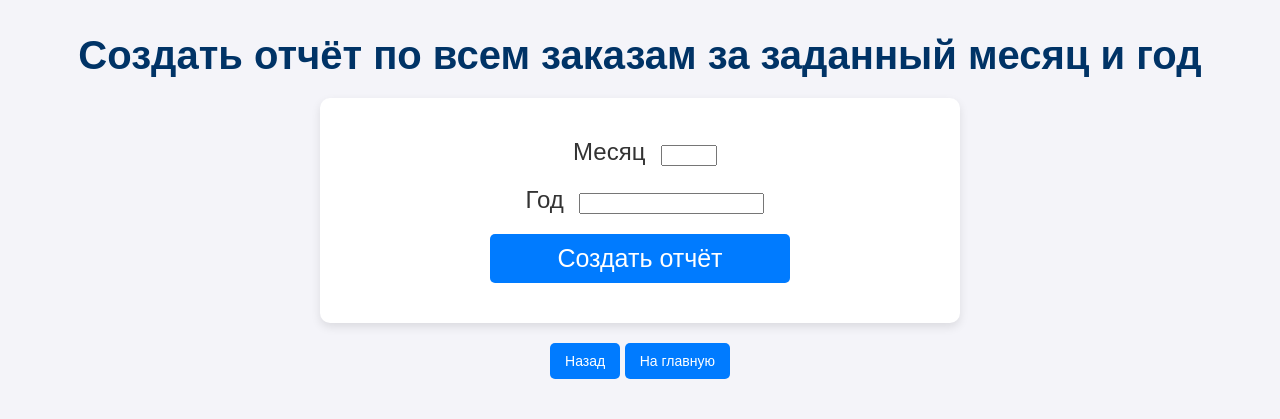
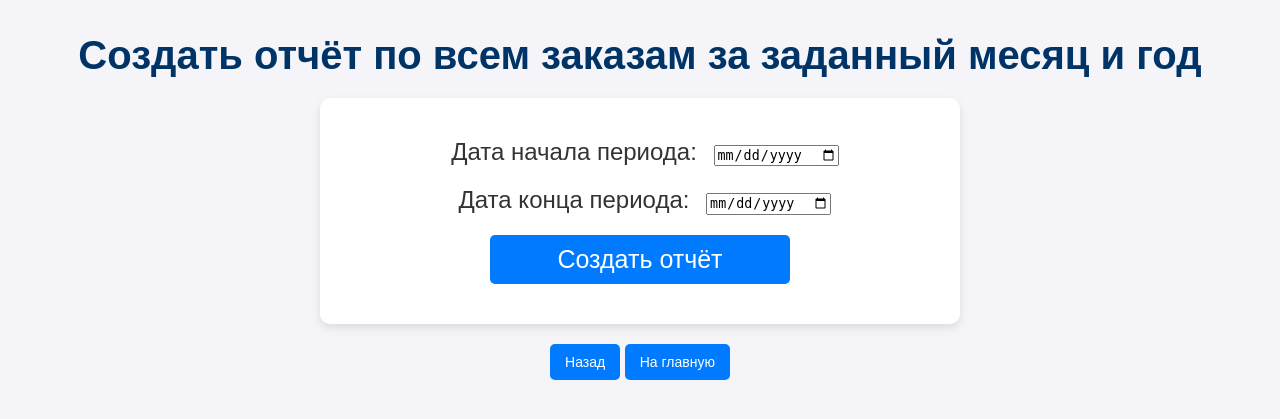
Before and after one commit to Ho1j/RIS_lab, a Flask app: page /reports/create_1 in a window 1280 px wide. Shown: the top 419 px of the page. Run offline with Flask 3, Linux system fonts and the light colour scheme; the visitor is signed in with stand-in values (Sample User, id 1).

Commit message:
Renamed variables

```diff
--- a/blueprints/bp_reports/templates/create_1.html
+++ b/blueprints/bp_reports/templates/create_1.html
@@ -16,12 +16,12 @@
     <h2>Создать отчёт по всем заказам за заданный месяц и год</h2>
     <form action="" method=POST>
         <div class="form-item">
-            <label for="month">Месяц</label>
-            <input type="number" name="month" min="1" max="12" id="month" required>
+            <label for="date">Дата начала периода: </label>
+            <input type="date" id="date_start" name="date_start"/>
         </div>
         <div class="form-item">
-            <label for="year">Год</label>
-            <input type="number" name="year" id="year" required>
+            <label for="date">Дата конца периода: </label>
+            <input type="date" id="date_end" name="date_end"/>
         </div>
         <button class="button-search" type="submit">Создать отчёт</button>
     </form>
```
Also changed, not shown: blueprints/bp_reports/templates/reports_result.html (+6 -6 lines).
